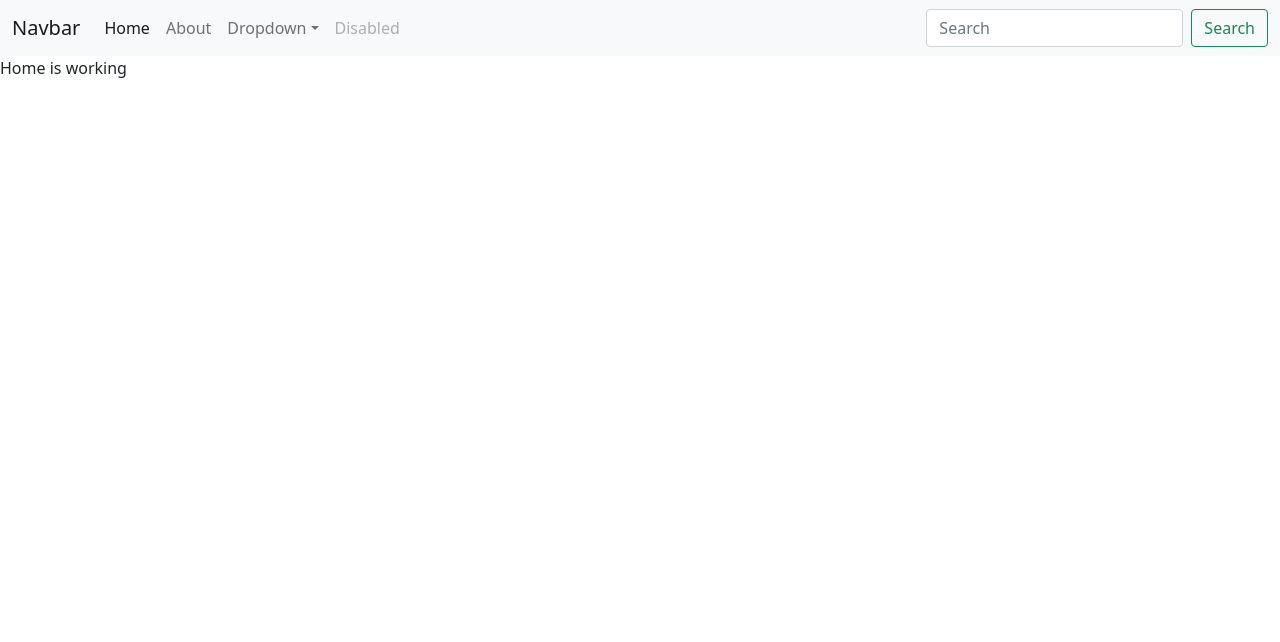
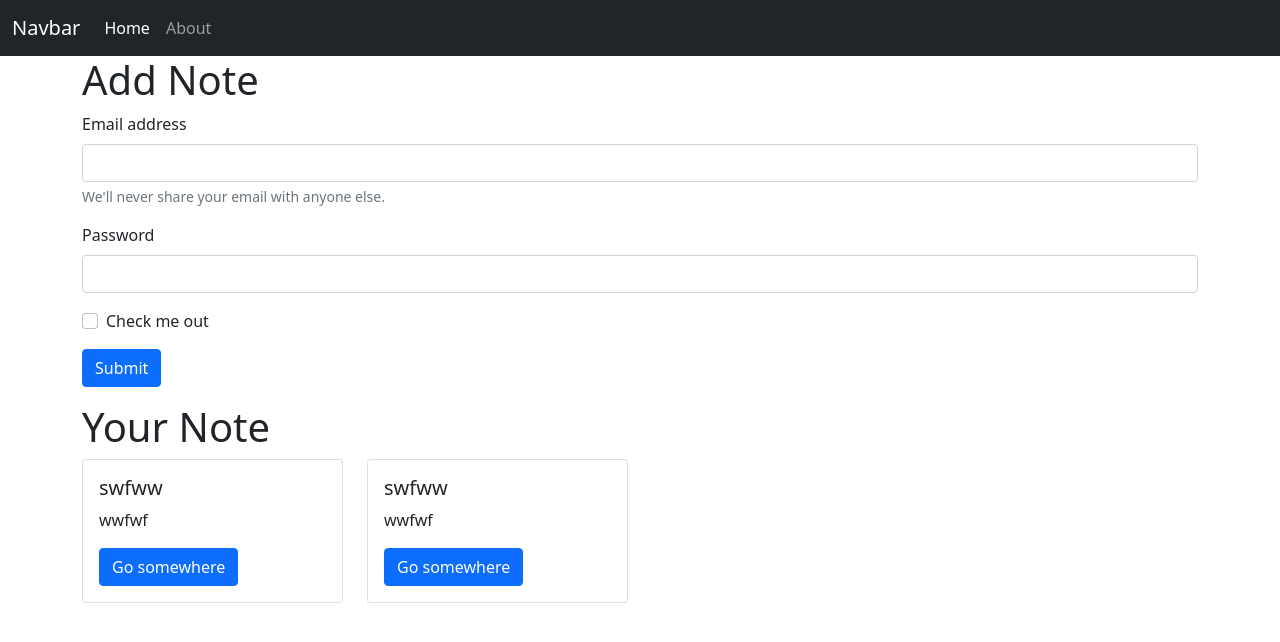
Before and after one commit to arunsain/inotebook, a React (Create React App) app: page / in a window 1280 px wide. Shown: the top 642 px of the page. Built offline with nearby package versions, Linux system fonts and the light colour scheme.

Commit message:
video 57 skip because facing error with useContext api video 59,60,61 code ready to commit

```diff
--- a/src/App.js
+++ b/src/App.js
@@ -1,31 +1,69 @@
+import React,{useState} from 'react'
 import {
-  BrowserRouter as Router,
+  BrowserRouter,
   Routes,
   Route,
-  Link
 } from "react-router-dom";
 import  Navbar from  "./components/Navbar"
 import  Home from  "./components/Home"
 import  About from  "./components/About"
+import  NoteContext from  "./context/notes/noteContext"
+
+
+
+
+
+
 
 function App() {
+  const d ={
+    "name": 'arun sain'
+  };
+
+const initialNotes =   [
+    {
+      "_id": "620a894e01e38e7ad0e1509b",
+      "user": "620939067a851dba323a62e5",
+      "title": "swfww",
+      "description": "wwfwf",
+      "tags": "dwwedw",
+      "date": "2022-02-14T16:54:38.618Z",
+      "__v": 0
+    },
+    {
+      "_id": "620a897bdf5c4df7b9c07cf0",
+      "user": "620939067a851dba323a62e5",
+      "title": "swfww",
+      "description": "wwfwf",
+      "tags": "dwwedw",
+      "date": "2022-02-14T16:55:23.042Z",
+      "__v": 0
+    }
+  ];
+const [notes,setNote] = useState(initialNotes)
   return (
- <>
- <Router>
-    <Navbar/>
-
-    <Routes>
-          <Route exact path="/about"  element={<About/>}/>
 
 
-          <Route exact path="/"  element={<Home/>}/>
+<>
+    <BrowserRouter>
+     <Navbar/>
+     <NoteContext.Provider  value={ {notes,setNote,d} }>
+    <Routes>
+
+      <Route exact path="/"  element={<Home/>}>
+        </Route>
+        <Route exact path="/about"  element={<About/>}>
+      </Route>
+    </Routes>
+    </NoteContext.Provider>
+  </BrowserRouter>
+
+  </>
 
 
-        </Routes>
-        </Router>
-    </>
 
-  );
+  )
+
 }
 
 export default App;
--- a/src/components/About.js
+++ b/src/components/About.js
@@ -1,8 +1,17 @@
-import React from 'react'
+import React ,{ useContext} from 'react';
+import  NoteContext from  "../context/notes/noteContext"
+
 
 const About = () => {
+
+ const sd =  useContext(NoteContext);
+ console.log(sd);
   return (
-    <>About is working</>
+    <>
+    <div>
+    About is working wdwddeded {sd.d.name}
+    </div>
+    </>
   )
 }
 
--- a/src/components/Home.js
+++ b/src/components/Home.js
@@ -1,8 +1,43 @@
-import React from 'react'
+import React,{useContext} from 'react'
+import  NoteContext from  "../context/notes/noteContext"
+import { NoteItem } from './NoteItem';
+import { Notes } from './Notes';
 
 const Home = () => {
+
+  const getNoteData =  useContext(NoteContext);
+
+  const {notes , setNotes} =  getNoteData;
+
+
+
+
   return (
-    <>Home is working</>
+    <>
+
+    <div className="container">
+    <h1>Add Note</h1>
+    <form>
+  <div className="mb-3">
+    <label htmlFor="exampleInputEmail1" className="form-label">Email address</label>
+    <input type="email" className="form-control" id="exampleInputEmail1" aria-describedby="emailHelp" />
+    <div id="emailHelp" className="form-text">We'll never share your email with anyone else.</div>
+  </div>
+  <div className="mb-3">
+    <label htmlFor="exampleInputPassword1" className="form-label">Password</label>
+    <input type="password" className="form-control" id="exampleInputPassword1" />
+  </div>
+  <div className="mb-3 form-check">
+    <input type="checkbox" className="form-check-input" id="exampleCheck1" />
+    <label className="form-check-label" htmlFor="exampleCheck1">Check me out</label>
+  </div>
+  <button type="submit" className="btn btn-primary">Submit</button>
+</form>
+<Notes/>
+    </div>
+
+
+    </>
   )
 }
 
--- a/src/components/Navbar.js
+++ b/src/components/Navbar.js
@@ -1,8 +1,11 @@
 import React from 'react'
-import { Link } from "react-router-dom";
+import { Link ,useLocation } from "react-router-dom";
 const Navbar = () => {
+
+  const getLocation  = useLocation();
+
   return (
-    <nav className="navbar navbar-expand-lg navbar-light bg-light">
+    <nav className="navbar navbar-expand-lg navbar-dark bg-dark">
   <div className="container-fluid">
     <Link className="navbar-brand" to="/">Navbar</Link>
     <button className="navbar-toggler" type="button" data-bs-toggle="collapse" data-bs-target="#navbarSupportedContent" aria-controls="navbarSupportedContent" aria-expanded="false" aria-label="Toggle navigation">
@@ -11,30 +14,15 @@ const Navbar = () => {
     <div className="collapse navbar-collapse" id="navbarSupportedContent">
       <ul className="navbar-nav me-auto mb-2 mb-lg-0">
         <li className="nav-item">
-          <Link className="nav-link active" aria-current="page" to="/">Home</Link>
+          <Link className={`nav-link ${(getLocation.pathname === '/')?'active':'' }`} aria-current="page" to="/">Home</Link>
         </li>
         <li className="nav-item">
-          <Link className="nav-link" to="/about">About</Link>
+          <Link className={`nav-link ${(getLocation.pathname === '/about')?'active':'' }`}  to="/about">About</Link>
         </li>
-        <li className="nav-item dropdown">
-          <a className="nav-link dropdown-toggle" href="#" id="navbarDropdown" role="button" data-bs-toggle="dropdown" aria-expanded="false">
-            Dropdown
-          </a>
-          <ul className="dropdown-menu" aria-labelledby="navbarDropdown">
-            <li><a className="dropdown-item" href="#">Action</a></li>
-            <li><a className="dropdown-item" href="#">Another action</a></li>
-            <li><hr className="dropdown-divider"/></li>
-            <li><a className="dropdown-item" href="#">Something else here</a></li>
-          </ul>
-        </li>
-        <li className="nav-item">
-          <a className="nav-link disabled">Disabled</a>
-        </li>
+
+
       </ul>
-      <form className="d-flex">
-        <input className="form-control me-2" type="search" placeholder="Search" aria-label="Search"/>
-        <button className="btn btn-outline-success" type="submit">Search</button>
-      </form>
+
     </div>
   </div>
 </nav>
--- /dev/null
+++ b/src/components/NoteItem.js
@@ -0,0 +1,17 @@
+import React from 'react'
+
+export const NoteItem = (props) => {
+   const { title ,description, tags} = props.note;
+  return (
+      <div className="col-md-3">
+    <div className="card"  >
+
+    <div className="card-body">
+      <h5 className="card-title">{title}</h5>
+      <p className="card-text">{description}</p>
+      <a href="#" className="btn btn-primary">Go somewhere</a>
+    </div>
+  </div>
+  </div>
+  )
+}
--- /dev/null
+++ b/src/components/Notes.js
@@ -0,0 +1,20 @@
+import React ,{useContext} from 'react'
+import  NoteContext from  "../context/notes/noteContext"
+import { NoteItem } from './NoteItem';
+export const Notes = () => {
+
+    const getNoteData =  useContext(NoteContext);
+
+    const {notes , setNotes} =  getNoteData;
+  return (
+    <div className="row my-3">
+    <h1>Your Note</h1>
+
+    {notes.map((note,index)=>{
+
+    return <NoteItem key={index} note={note}/>
+
+    })}
+    </div>
+  )
+}
--- /dev/null
+++ b/src/context/notes/noteContext.js
@@ -0,0 +1,5 @@
+import { createContext } from 'react';
+
+const noteContext = createContext();
+
+export default noteContext;
```
Also changed, not shown: src/context/notes/NoteState.js (added, +21 -0 lines).
